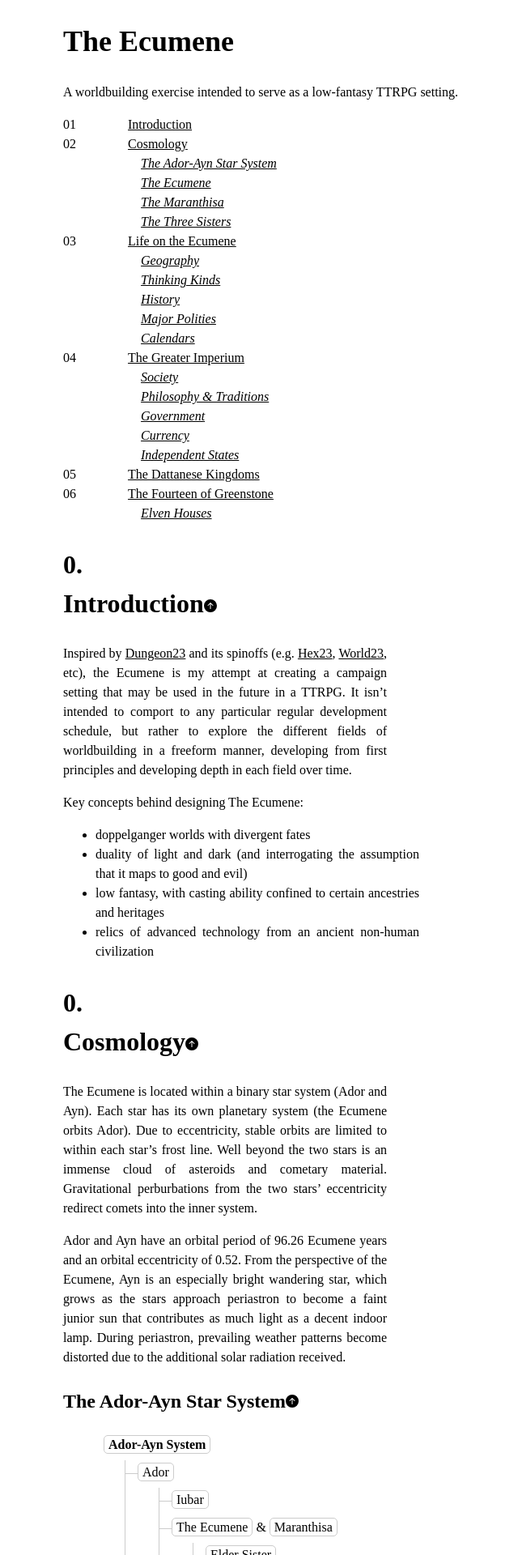
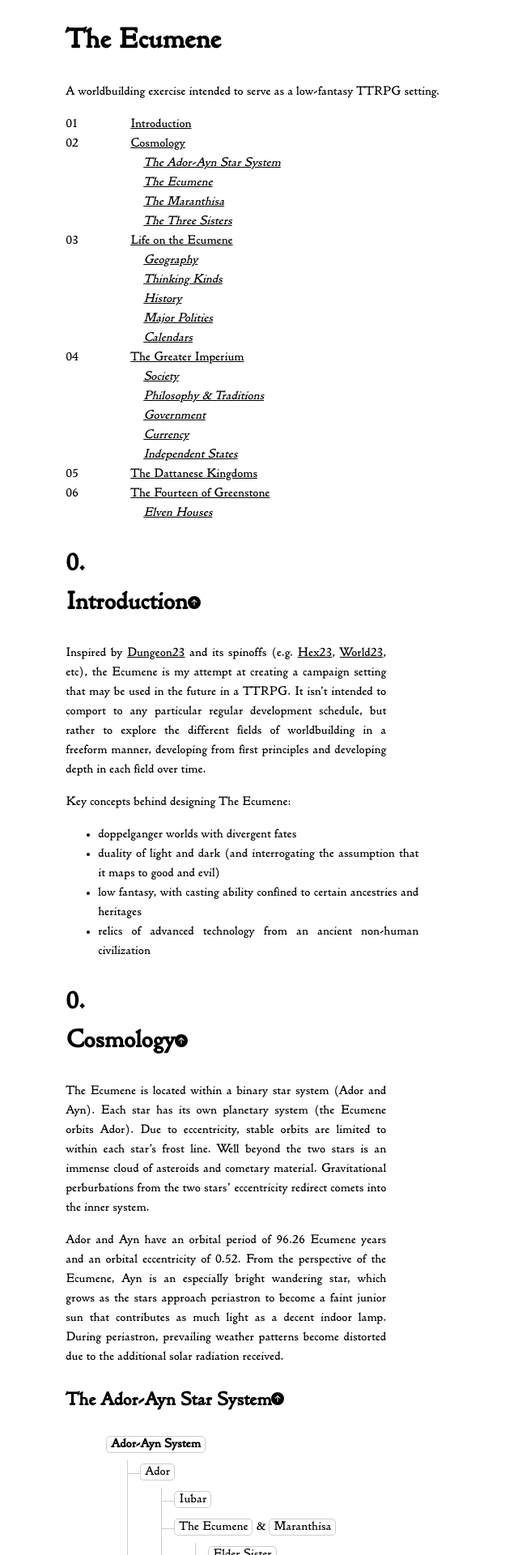
Before and after one commit to kmules1/kmules1.github.io, a Jekyll site: the page built from ecumene/index.md, in a window 1280 px wide. Shown: the top 1920 px of the page at 81% size, without its empty margins (242-882 px from the left). Built offline with Jekyll 4.4.1, drawn with Linux system fonts in a browser that asks for light colours; some web fonts are replaced.

Commit message:
typo for font-face entries

```diff
--- a/assets/css/ecumene2.scss
+++ b/assets/css/ecumene2.scss
@@ -13,11 +13,11 @@ $red:							#e7442a;		//	緋		Ake			Scarlet (blood)
  */
 @font-face {
 	font-family:	'Golden Type';
-	src:			url(fonts/Golden_Type_ITC_Std_Regular.otf);
+	src:			url(../fonts/Golden_Type_ITC_Std_Regular.otf);
 }
 @font-face {
 	font-family:	'Offenbacher Schwabacher CAT';
-	src:			url(fonts/offenbacherschwabachercat.regular.ttf);
+	src:			url(../fonts/offenbacherschwabachercat.regular.ttf);
 }
 
 /*
```
